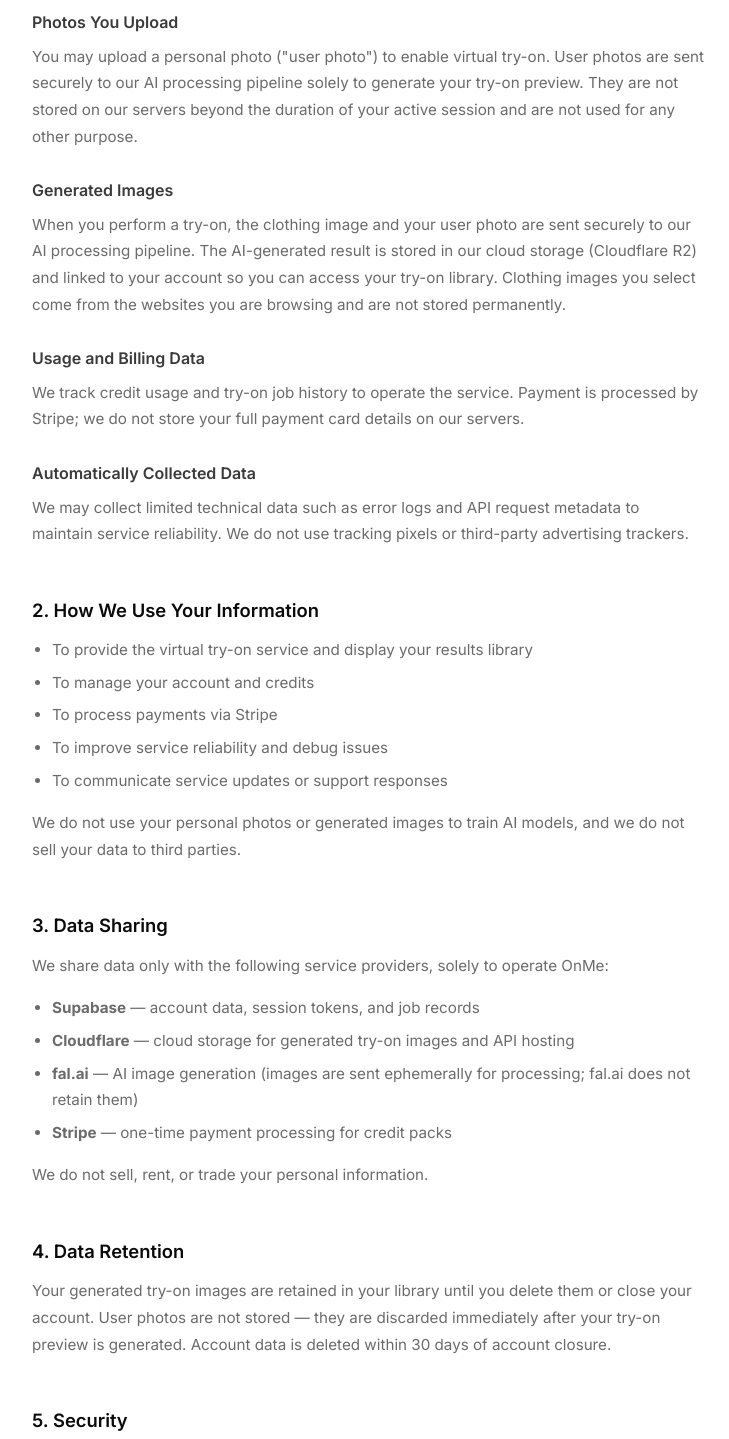
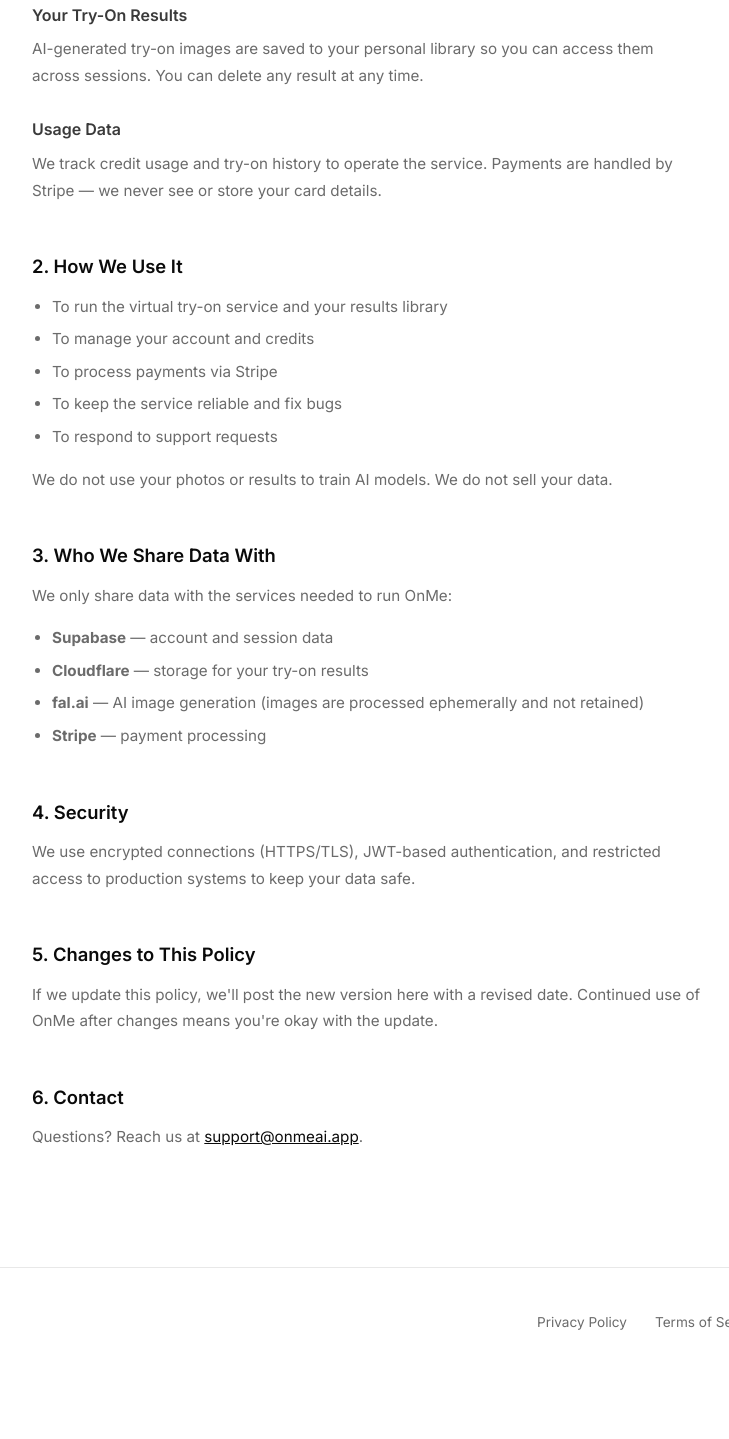
Before and after one commit to MichaelEclavea/onme-website, a plain HTML site: page legal/privacy-policy/index.html in a window 1280 px wide. Shown: the part 704-2143 px from the top of the page, without its empty margins (272-1001 px from the left). After the commit the page ends 2117 px from the top, so only its background shows below. Drawn offline with Linux system fonts and the light colour scheme.

Commit message:
Rewrite privacy policy: simpler tone, remove boilerplate sections

```diff
--- a/legal/privacy-policy/index.html
+++ b/legal/privacy-policy/index.html
@@ -74,63 +74,49 @@
     <p class="page-updated">Last updated: June 19, 2026</p>
 
     <div class="legal-body">
-      <p>OnMe ("we," "our," or "us") is committed to protecting your privacy. This Privacy Policy explains how we collect, use, disclose, and safeguard your information when you use the OnMe Chrome extension and our associated services.</p>
-      <p>By installing or using OnMe, you agree to the practices described in this Privacy Policy. If you do not agree, please uninstall the extension and discontinue use.</p>
+      <p>The team at OnMe is committed to keeping your information private and handling it with care. This policy explains what we collect, why, and how we protect it.</p>
 
-      <h2>1. Information We Collect</h2>
+      <h2>1. What We Collect</h2>
 
       <h3>Account Information</h3>
-      <p>When you create an OnMe account, we collect your email address and, if you use Google or Apple sign-in, a token from those providers to authenticate you. This data is stored securely in our authentication system (Supabase).</p>
+      <p>When you create an OnMe account, we collect your email address and, if you use Google or Apple sign-in, a token from those providers to authenticate you.</p>
 
       <h3>Photos You Upload</h3>
-      <p>You may upload a personal photo ("user photo") to enable virtual try-on. User photos are sent securely to our AI processing pipeline solely to generate your try-on preview. They are not stored on our servers beyond the duration of your active session and are not used for any other purpose.</p>
+      <p>Photos you upload are sent securely to our AI pipeline to generate your try-on preview and are not stored anywhere after the preview is complete.</p>
 
-      <h3>Generated Images</h3>
-      <p>When you perform a try-on, the clothing image and your user photo are sent securely to our AI processing pipeline. The AI-generated result is stored in our cloud storage (Cloudflare R2) and linked to your account so you can access your try-on library. Clothing images you select come from the websites you are browsing and are not stored permanently.</p>
+      <h3>Your Try-On Results</h3>
+      <p>AI-generated try-on images are saved to your personal library so you can access them across sessions. You can delete any result at any time.</p>
 
-      <h3>Usage and Billing Data</h3>
-      <p>We track credit usage and try-on job history to operate the service. Payment is processed by Stripe; we do not store your full payment card details on our servers.</p>
+      <h3>Usage Data</h3>
+      <p>We track credit usage and try-on history to operate the service. Payments are handled by Stripe — we never see or store your card details.</p>
 
-      <h3>Automatically Collected Data</h3>
-      <p>We may collect limited technical data such as error logs and API request metadata to maintain service reliability. We do not use tracking pixels or third-party advertising trackers.</p>
-
-      <h2>2. How We Use Your Information</h2>
+      <h2>2. How We Use It</h2>
       <ul>
-        <li>To provide the virtual try-on service and display your results library</li>
+        <li>To run the virtual try-on service and your results library</li>
         <li>To manage your account and credits</li>
         <li>To process payments via Stripe</li>
-        <li>To improve service reliability and debug issues</li>
-        <li>To communicate service updates or support responses</li>
+        <li>To keep the service reliable and fix bugs</li>
+        <li>To respond to support requests</li>
       </ul>
-      <p>We do not use your personal photos or generated images to train AI models, and we do not sell your data to third parties.</p>
+      <p>We do not use your photos or results to train AI models. We do not sell your data.</p>
 
-      <h2>3. Data Sharing</h2>
-      <p>We share data only with the following service providers, solely to operate OnMe:</p>
+      <h2>3. Who We Share Data With</h2>
+      <p>We only share data with the services needed to run OnMe:</p>
       <ul>
-        <li><strong>Supabase</strong> — account data, session tokens, and job records</li>
-        <li><strong>Cloudflare</strong> — cloud storage for generated try-on images and API hosting</li>
-        <li><strong>fal.ai</strong> — AI image generation (images are sent ephemerally for processing; fal.ai does not retain them)</li>
-        <li><strong>Stripe</strong> — one-time payment processing for credit packs</li>
+        <li><strong>Supabase</strong> — account and session data</li>
+        <li><strong>Cloudflare</strong> — storage for your try-on results</li>
+        <li><strong>fal.ai</strong> — AI image generation (images are processed ephemerally and not retained)</li>
+        <li><strong>Stripe</strong> — payment processing</li>
       </ul>
-      <p>We do not sell, rent, or trade your personal information.</p>
 
-      <h2>4. Data Retention</h2>
-      <p>Your generated try-on images are retained in your library until you delete them or close your account. User photos are not stored — they are discarded immediately after your try-on preview is generated. Account data is deleted within 30 days of account closure.</p>
+      <h2>4. Security</h2>
+      <p>We use encrypted connections (HTTPS/TLS), JWT-based authentication, and restricted access to production systems to keep your data safe.</p>
 
-      <h2>5. Security</h2>
-      <p>We use industry-standard security practices including encrypted connections (HTTPS/TLS), JWT-based authentication, and restricted access to production systems. No method of transmission over the internet is 100% secure; we cannot guarantee absolute security.</p>
+      <h2>5. Changes to This Policy</h2>
+      <p>If we update this policy, we'll post the new version here with a revised date. Continued use of OnMe after changes means you're okay with the update.</p>
 
-      <h2>6. Children's Privacy</h2>
-      <p>OnMe is not directed at children under 13. We do not knowingly collect personal information from children. If you believe a child has provided us with personal data, please contact us and we will delete it promptly.</p>
-
-      <h2>7. Your Rights</h2>
-      <p>Depending on your location, you may have the right to access, correct, or delete personal data we hold about you. To exercise these rights, contact us at <a href="mailto:support@onmeai.app">support@onmeai.app</a>.</p>
-
-      <h2>8. Changes to This Policy</h2>
-      <p>We may update this Privacy Policy from time to time. We will post the updated version here with a revised "Last updated" date. Continued use of OnMe after changes constitutes acceptance of the updated policy.</p>
-
-      <h2>9. Contact Us</h2>
-      <p>If you have questions about this Privacy Policy, please contact us at <a href="mailto:support@onmeai.app">support@onmeai.app</a>.</p>
+      <h2>6. Contact</h2>
+      <p>Questions? Reach us at <a href="mailto:support@onmeai.app">support@onmeai.app</a>.</p>
     </div>
   </div>
 
```
